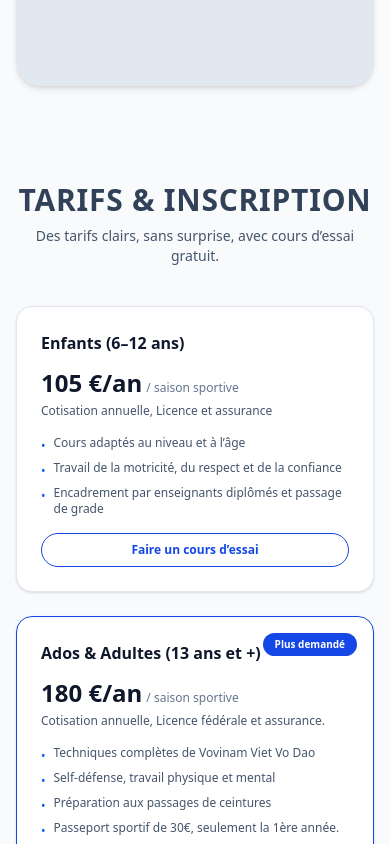
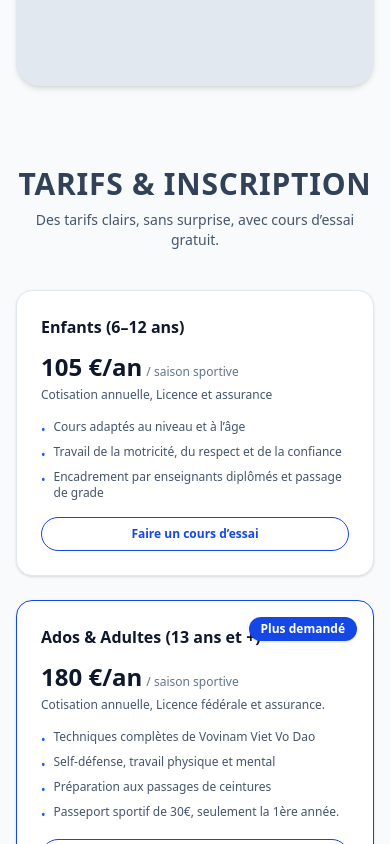
Before and after one commit to VoSinhLyon/vovinam, a Next.js app: page / in a window 390 px wide. Shown: the part 4520-5364 px from the top of the page. Built offline with nearby package versions, Linux system fonts and the light colour scheme.

Commit message:
Add tarifs page

```diff
--- a/src/components/home/PricingSection.tsx
+++ b/src/components/home/PricingSection.tsx
@@ -30,7 +30,7 @@ export const PricingSection: React.FC = () => {
   return (
     <section
   id="tarifs"
-  className="py-12 sm:py-16 bg-slate-50 scroll-mt-24"
+  className="py-8 sm:py-12 bg-slate-50 scroll-mt-24"
     >
       <div className="mx-auto max-w-6xl px-4">
         {/* Titre */}
@@ -66,9 +66,9 @@ export const PricingSection: React.FC = () => {
                 .join(" ")}
             >
               {plan.highlight && (
-                <div className="absolute top-4 right-4 rounded-full bg-blue-700 text-[10px] font-semibold text-white px-3 py-1">
-                  Plus demandé
-                </div>
+                <span className="absolute top-4 right-4 bg-blue-700 text-white text-xs font-semibold px-3 py-1 rounded-full shadow">
+                    Plus demandé
+                </span>
               )}
 
               <h3 className="text-base sm:text-lg font-semibold text-slate-900">
```
